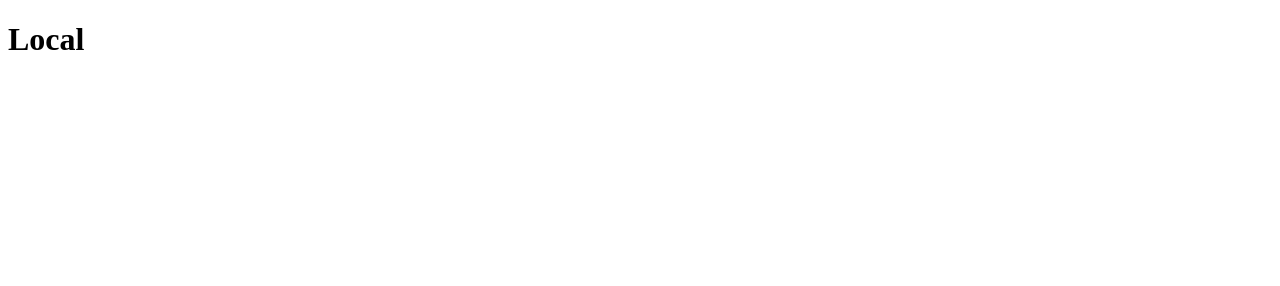
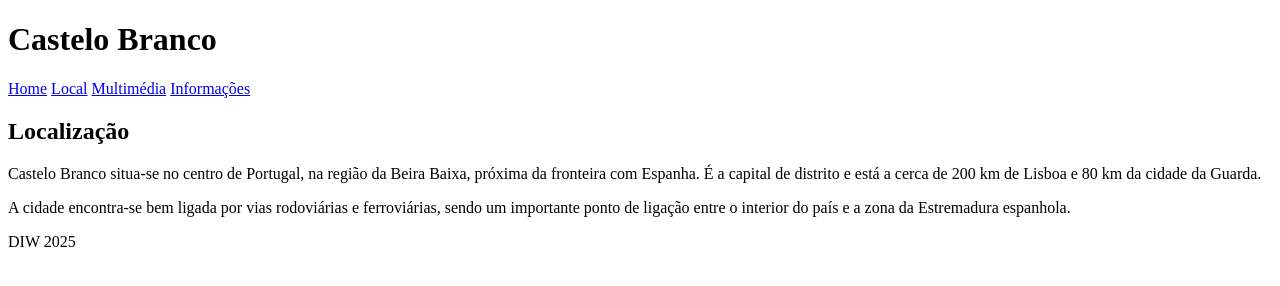
Before and after one commit to AndreSilva1608/AndreSilva1608.github.io, a plain HTML site: page lab2/local.html in a window 1280 px wide. Drawn offline with Linux system fonts and the light colour scheme.

Commit message:
organization of pages

```diff
--- a/lab2/local.html
+++ b/lab2/local.html
@@ -1,12 +1,29 @@
 <!DOCTYPE html>
-<html>
+<html lang="pt">
 <head>
-
+    <meta charset="UTF-8">
     <title>Local</title>
-
-
 </head>
 <body>
-    <h1>Local</h1>
+    <header>
+        <h1>Castelo Branco</h1>
+        <nav>
+            <a href="index.html">Home</a>
+            <a href="local.html">Local</a>
+            <a href="multimedia.html">Multimédia</a>
+            <a href="info.html">Informações</a>
+        </nav>
+    </header>
+    <main>
+        <h2>Localização</h2>
+        <p>Castelo Branco situa-se no centro de Portugal, na região da Beira Baixa,
+           próxima da fronteira com Espanha. É a capital de distrito e está a cerca de
+           200 km de Lisboa e 80 km da cidade da Guarda.</p>
+        <p>A cidade encontra-se bem ligada por vias rodoviárias e ferroviárias, sendo
+           um importante ponto de ligação entre o interior do país e a zona da Estremadura espanhola.</p>
+    </main>
+    <footer>
+        <p>DIW 2025</p>
+    </footer>
 </body>
 </html>
```
Also changed, not shown: lab2/info.html (+20 -5 lines), lab2/multimedia.html (+23 -5 lines), lab2/images/casteloBranco.jpeg (added).
